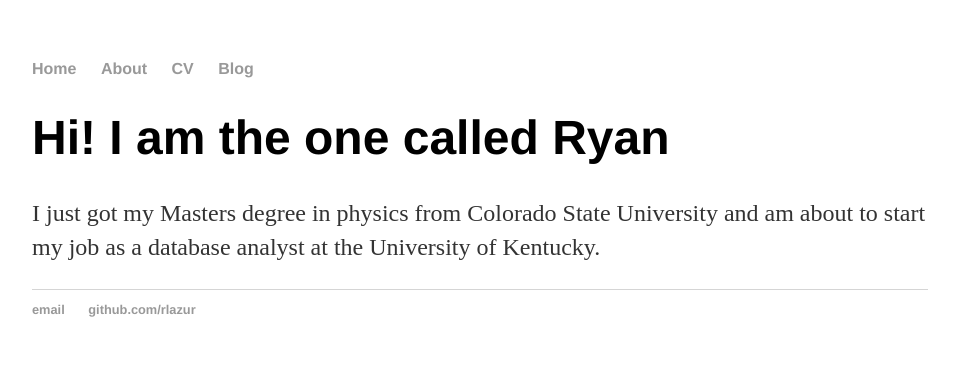
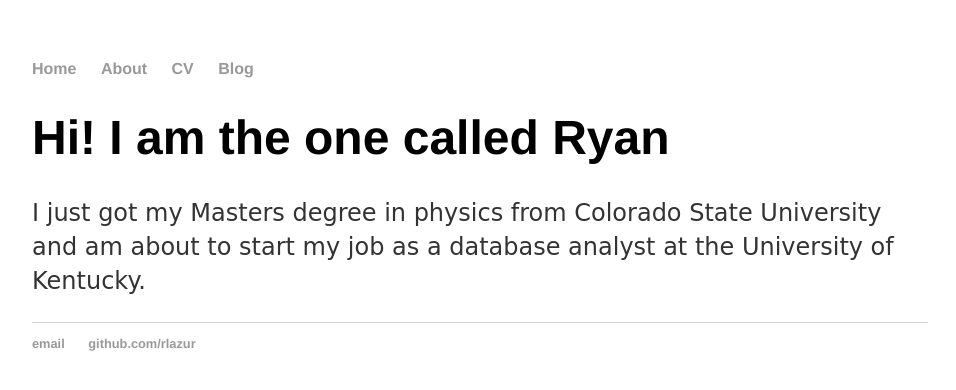
Before and after one commit to rlazur/rlazur.github.io, a Jekyll site: the page built from index.html, in a window 1280 px wide. Shown: the top 390 px of the page, without its empty margins (160-1116 px from the left). Built offline with Jekyll 4.4.1, drawn with Linux system fonts in a browser that asks for light colours.

Commit message:
changing default font

```diff
--- a/css/main.css
+++ b/css/main.css
@@ -1,3 +1,7 @@
+html, body, h1, h2, h3, h4, h5, h6 {
+  font-family: "Comic Sans MS", cursive, sans-serif;
+}
+
 body {
     margin: 60px auto;
     width: 70%;
```
